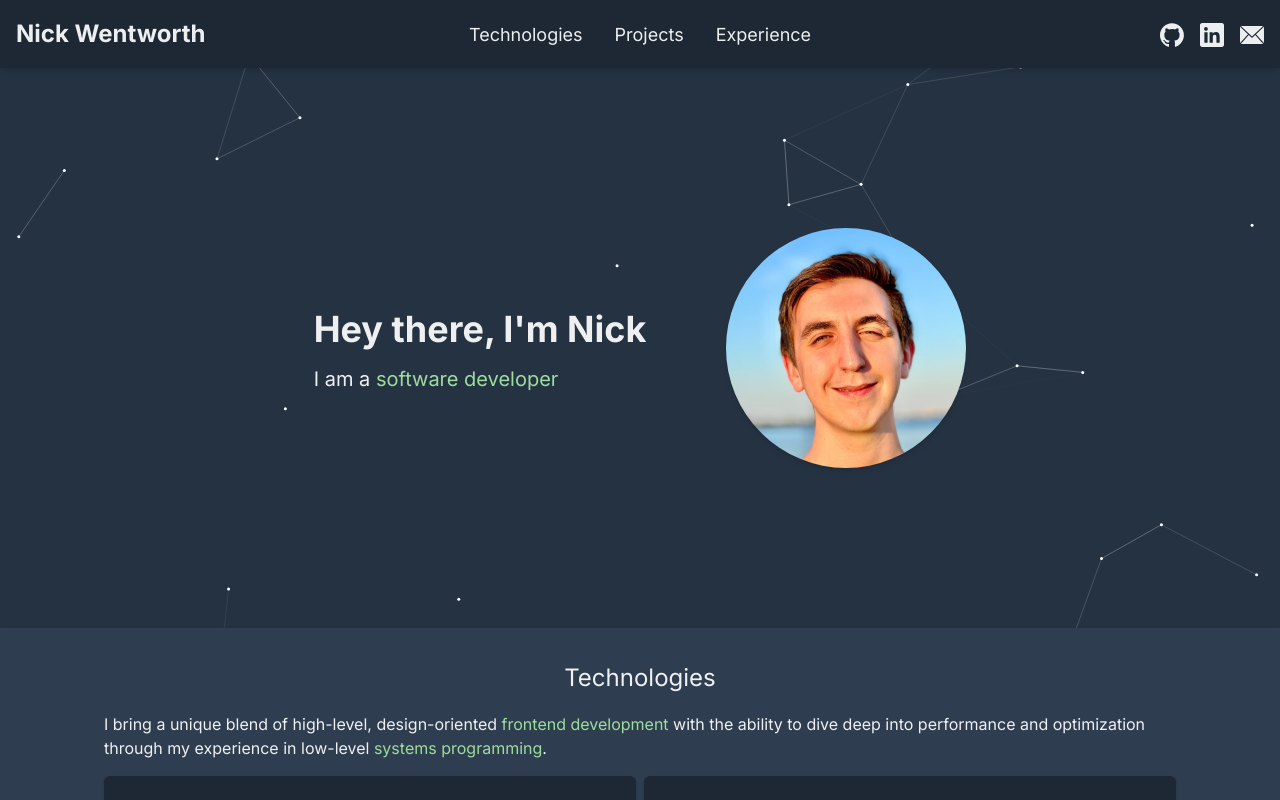
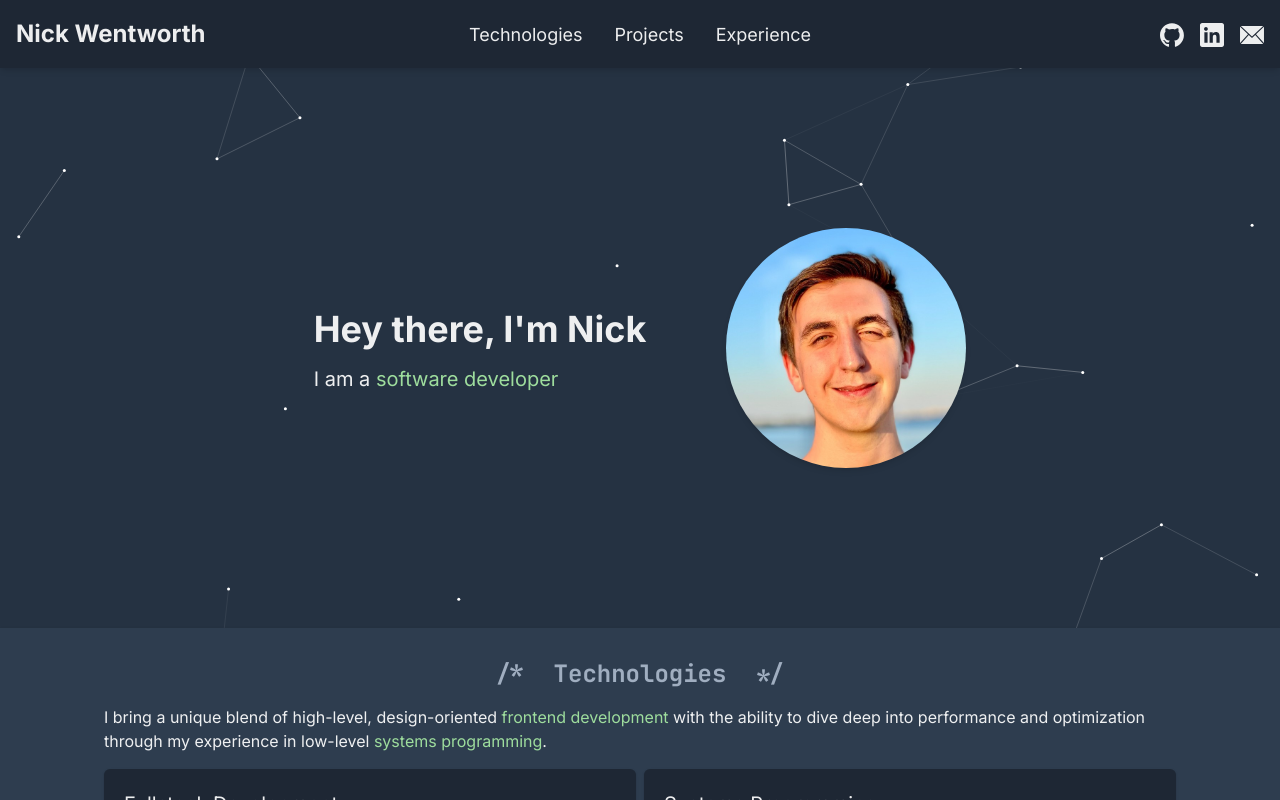
Before and after one commit to NickWentworth/portfolio, a React (Vite) app: page / in a window 1280 px wide. Built offline with nearby package versions, Linux system fonts and the light colour scheme.

Commit message:
added monospaced font for headers

```diff
--- a/src/App.tsx
+++ b/src/App.tsx
@@ -7,6 +7,7 @@ import {
     CardBody,
     Center,
     Divider,
+    Heading,
     Image,
     Link,
     SimpleGrid,
@@ -29,6 +30,15 @@ function Accented(props: React.PropsWithChildren) {
         <Text as='span' color='palette.accent'>
             {props.children}
         </Text>
+    );
+}
+
+// helper component for headers of each section
+function SectionHeader(props: { text: string }) {
+    return (
+        <Heading fontSize='2xl' alignSelf='center' color='gray.400'>
+            /*&nbsp;&nbsp;{props.text}&nbsp;&nbsp;*/
+        </Heading>
     );
 }
 
@@ -80,7 +90,7 @@ export default function App() {
                         px='2rem'
                         gap='1rem'
                     >
-                        <Text fontSize='2xl'>Technologies</Text>
+                        <SectionHeader text='Technologies' />
 
                         <Text>
                             I bring a unique blend of high-level,
@@ -163,7 +173,7 @@ export default function App() {
                         px='2rem'
                         gap='1rem'
                     >
-                        <Text fontSize='2xl'>Projects</Text>
+                        <SectionHeader text='Projects' />
 
                         <SimpleGrid columns={{ base: 1, md: 2 }} gap='0.5rem'>
                             <ProjectCard
@@ -215,9 +225,7 @@ export default function App() {
 
                     {/* experience */}
                     <Stack id={ANCHORS.experience} px='2rem' gap='1rem'>
-                        <Text fontSize='2xl' align='center'>
-                            Experience
-                        </Text>
+                        <SectionHeader text='Experience' />
 
                         <Text>
                             I am open to entry-level opportunities! I am excited
--- a/src/global.css
+++ b/src/global.css
@@ -1,2 +1,3 @@
 /* import font from google */
 @import url('https://fonts.googleapis.com/css2?family=Inter:wght@100..900&display=swap');
+@import url('https://fonts.googleapis.com/css2?family=JetBrains+Mono:ital,wght@0,100..800;1,100..800&display=swap');
--- a/src/theme.ts
+++ b/src/theme.ts
@@ -8,8 +8,8 @@ const cardHelper = createMultiStyleConfigHelpers(['container']);
 
 export const theme = extendTheme({
     fonts: {
-        heading: "'Inter', sans-serif",
         body: "'Inter', sans-serif",
+        heading: "'JetBrains Mono', monospace",
     },
     config: {
         initialColorMode: 'dark',
```
